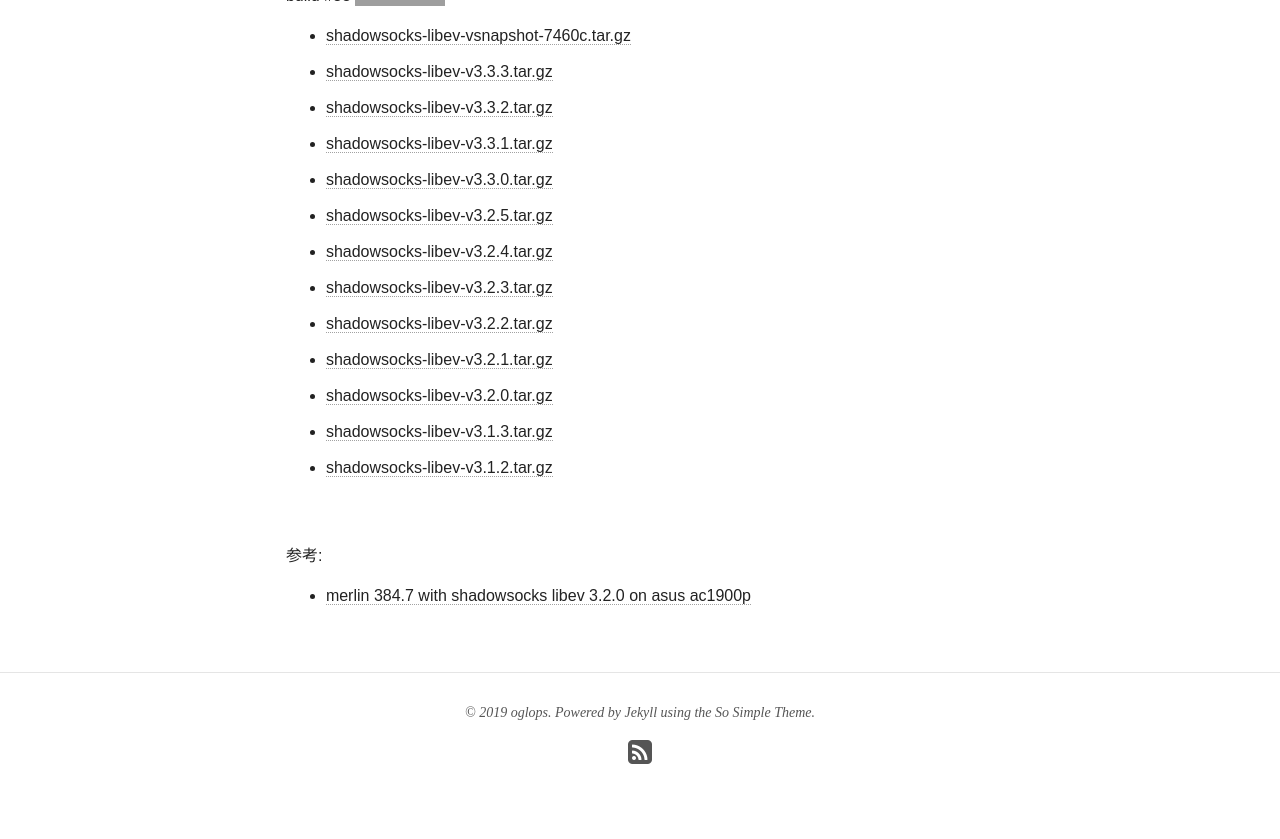
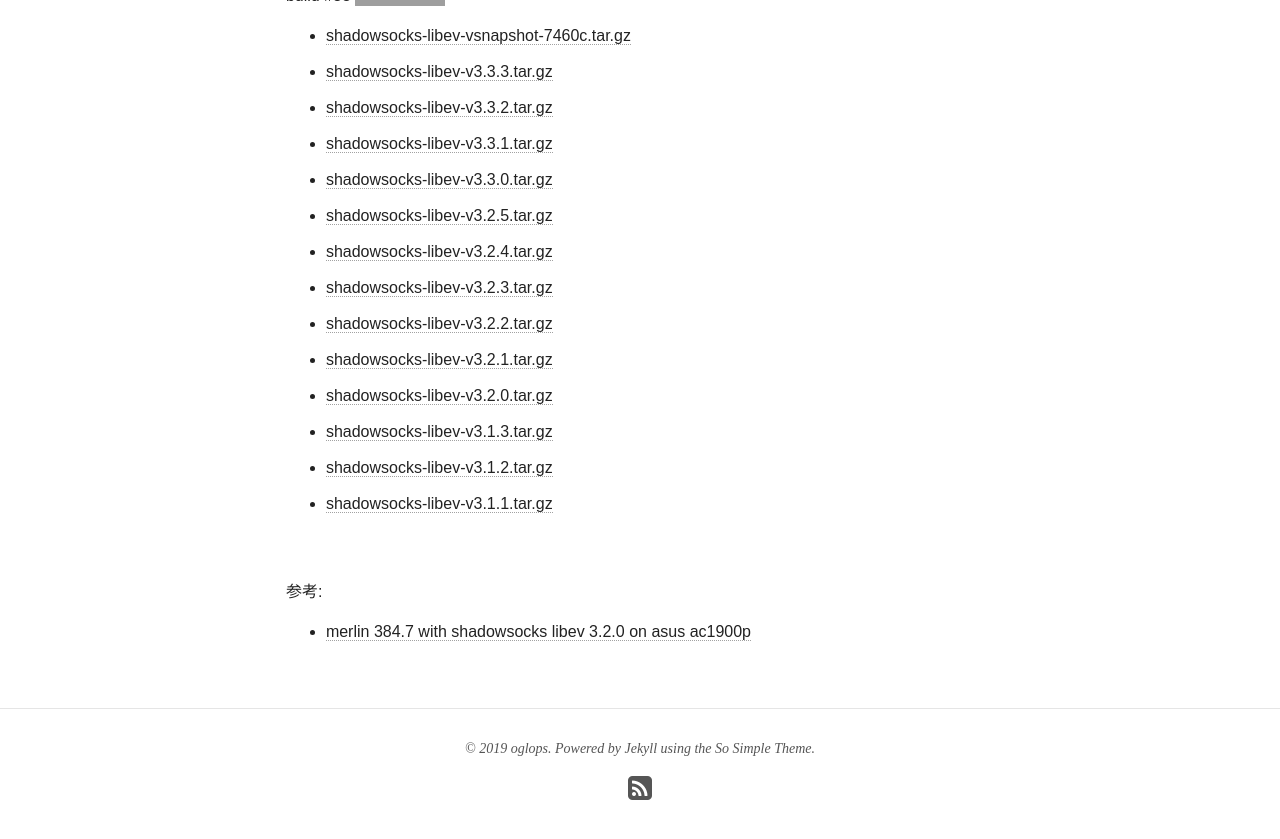
Before and after one commit to oglopss/merlin-ss-ci-jekyll, a Jekyll site: the page built from index.html, in a window 1280 px wide and 900 px high, scrolled down 612 px. Shown: the top 839 px of the window. Built offline with Jekyll 4.4.1, drawn with Linux system fonts in a browser that asks for light colours; nearby versions of some CDN libraries; grey boxes are pictures that could not be loaded.

Commit message:
Travis build 53 v3.1.1 pushed to gh-pages

```diff
--- a/_data/ss.yml
+++ b/_data/ss.yml
@@ -13,3 +13,4 @@
   - v3.2.0
   - v3.1.2
   - v3.1.3
+  - v3.1.1
```
Also changed, not shown: 1 other file.
